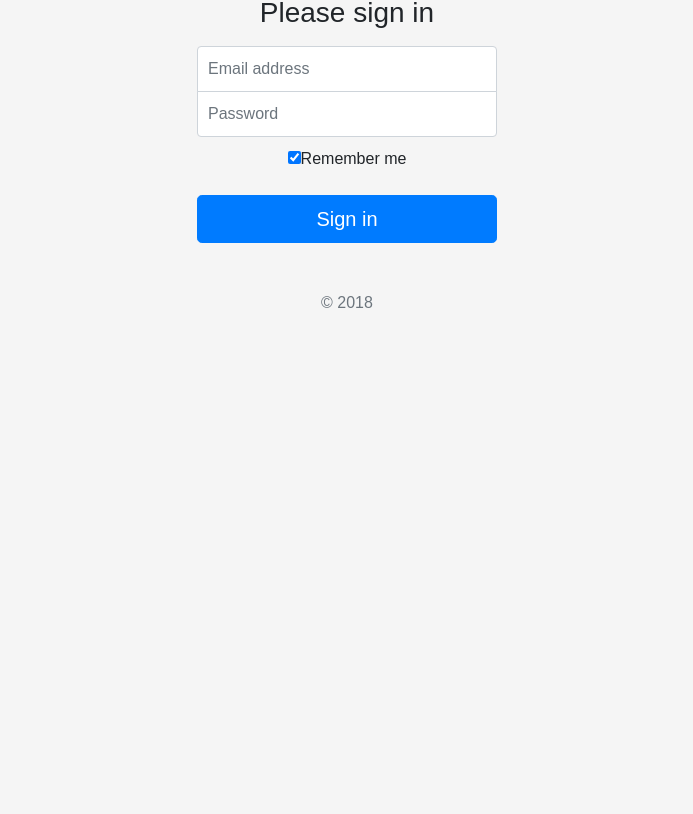
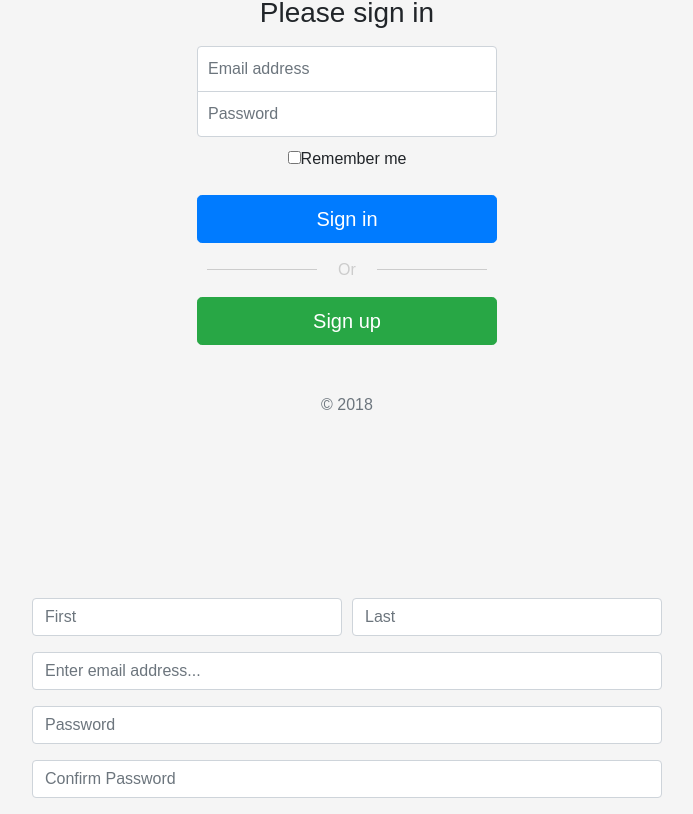
Before and after one commit to karthiknayak02/insidecirclesports, a React (Create React App) app: page /login in a window 1280 px wide. Shown: the part 295-1109 px from the top of the page, without its empty margins (293-986 px from the left). Before the commit the page ends 800 px from the top, so only its background shows below. Built offline with nearby package versions, Linux system fonts and the light colour scheme.

Commit message:
TASK#3: Created sign up button and sign up form.
Needs to be implemented functionally - right now it does nothing, and the organization of the components may not be ideal.

```diff
--- a/src/_smart-components/Navigation.js
+++ b/src/_smart-components/Navigation.js
@@ -49,7 +49,7 @@ class Navigation extends Component {
 			<nav>
 				<Navbar color="light" light expand="md">
 					<NavbarBrand>
-						<Link to="/">InsideCircleSports</Link>
+						<Link to="/">Inside Circle Sports</Link>
 					</NavbarBrand>
 
 					<Nav className="ml-auto" navbar>
--- a/src/pages/SignupLogin.js
+++ /dev/null
@@ -1,118 +0,0 @@
-/* - Main import(s) 				-- */
-import React, { Component } from 'react';
-
-/* - Style import(s) 			-- */
-import 'bootstrap/dist/css/bootstrap.min.css';
-import '../styles/SignupLogin.css';
-
-/*/
-*  Component: SignupLogin
-*  @props {NA}
-*  @EventHandler(s): NA
-*  @Description: Signup/Login page for users of the site
-/*/
-class SignupLogin extends Component {
-	constructor(props) {
-		super(props);
-		this.handleEmailChange = this.handleEmailChange.bind(this);
-		this.handlePasswordChange = this.handlePasswordChange.bind(this);
-		this.handleSubmission = this.handleSubmission.bind(this);
-		this.handleRememberMeChange = this.handleRememberMeChange.bind(this);
-
-		this.state = {
-			email: '',
-			password: '',
-			rememberMeIsChecked: true,
-		};
-	}
-
-	handleEmailChange(event) {
-		this.setState({ email: event.target.value });
-	}
-
-	handlePasswordChange(event) {
-		this.setState({ password: event.target.value });
-	}
-
-	handleRememberMeChange(event) {
-		this.setState({ rememberMeIsChecked: !this.state.rememberMeIsChecked }, () => {
-			console.log('Checked: ' + this.state.rememberMeIsChecked);
-		});
-	}
-
-	handleSubmission(event) {
-		console.log('Email: ' + this.state.email);
-		console.log('Password: ' + this.state.password);
-		console.log('Remember: ' + this.state.rememberMeIsChecked);
-
-		alert(
-			'Email, password, remember me status: ' +
-				this.state.email +
-				', ' +
-				this.state.password +
-				', ' +
-				this.state.rememberMeIsChecked
-		);
-
-		event.preventDefault();
-	}
-
-	render() {
-		return (
-			<div className="login-box">
-				<form class="form-signin">
-					<img class="mb-4" src="https://s8.postimg.cc/qh5ck71gl/test_logo.png" alt="" width="102" height="102" />
-
-					<h1 class="h3 mb-3 font-weight-normal">Please sign in</h1>
-
-					<label for="inputEmail" class="sr-only">
-						Email address
-					</label>
-					<input
-						type="email"
-						id="inputEmail"
-						class="form-control"
-						placeholder="Email address"
-						required=""
-						autoFocus=""
-						value={this.state.email}
-						onChange={this.handleEmailChange}
-					/>
-
-					<label for="inputPassword" class="sr-only">
-						Password
-					</label>
-					<input
-						type="password"
-						id="inputPassword"
-						class="form-control"
-						placeholder="Password"
-						required=""
-						value={this.state.password}
-						onChange={this.handlePasswordChange}
-					/>
-
-					<div class="checkbox mb-3">
-						<label>
-							<input
-								type="checkbox"
-								value="remember-me"
-								onChange={this.handleRememberMeChange}
-								checked={this.state.rememberMeIsChecked}
-							/>
-							Remember me
-						</label>
-					</div>
-
-					<button class="btn btn-lg btn-primary btn-block" type="submit" onClick={this.handleSubmission}>
-						Sign in
-					</button>
-
-					<p class="mt-5 mb-3 text-muted">© 2018</p>
-				</form>
-			</div>
-		);
-	}
-}
-
-export default SignupLogin;
--- /dev/null
+++ b/src/pages/SignupLogin/Login.js
@@ -0,0 +1,132 @@
+/* - Main import(s) 				-- */
+import React, { Component } from 'react';
+
+/* - Style import(s) 			-- */
+import 'bootstrap/dist/css/bootstrap.min.css';
+import './styles/Login.css';
+
+/*/
+*  Component: Login
+*  @props {NA}
+*  @EventHandler(s): NA
+*  @Description: Signup/Login page for users of the site
+/*/
+class Login extends Component {
+	constructor(props) {
+		super(props);
+		this.handleEmailChange = this.handleEmailChange.bind(this);
+		this.handlePasswordChange = this.handlePasswordChange.bind(this);
+		this.handleSubmission = this.handleSubmission.bind(this);
+		this.handleRememberMeChange = this.handleRememberMeChange.bind(this);
+
+		this.state = {
+			email: '',
+			password: '',
+			rememberMeIsChecked: false,
+		};
+	}
+
+	handleEmailChange(event) {
+		this.setState({ email: event.target.value });
+	}
+
+	handlePasswordChange(event) {
+		this.setState({ password: event.target.value });
+	}
+
+	handleRememberMeChange(event) {
+		this.setState({ rememberMeIsChecked: !this.state.rememberMeIsChecked }, () => {
+			console.log('Checked: ' + this.state.rememberMeIsChecked);
+		});
+	}
+
+	handleSubmission(event) {
+		console.log('Email: ' + this.state.email);
+		console.log('Password: ' + this.state.password);
+		console.log('Remember: ' + this.state.rememberMeIsChecked);
+
+		alert(
+			'Email, password, remember me status: ' +
+				this.state.email +
+				', ' +
+				this.state.password +
+				', ' +
+				this.state.rememberMeIsChecked
+		);
+
+		event.preventDefault();
+	}
+
+	render() {
+		return (
+			<div>
+				<div className="login-box">
+					<form class="form-signin">
+						<img
+							class="mb-4"
+							src="https://s8.postimg.cc/qh5ck71gl/test_logo.png"
+							alt=""
+							width="102"
+							height="102"
+						/>
+
+						<h1 class="h3 mb-3 font-weight-normal">Please sign in</h1>
+
+						<label for="inputEmail" class="sr-only">
+							Email address
+						</label>
+						<input
+							type="email"
+							id="inputEmail"
+							class="form-control"
+							placeholder="Email address"
+							required=""
+							autoFocus=""
+							value={this.state.email}
+							onChange={this.handleEmailChange}
+						/>
+
+						<label for="inputPassword" class="sr-only">
+							Password
+						</label>
+						<input
+							type="password"
+							id="inputPassword"
+							class="form-control"
+							placeholder="Password"
+							required=""
+							value={this.state.password}
+							onChange={this.handlePasswordChange}
+						/>
+
+						<div class="checkbox mb-3">
+							<label>
+								<input
+									type="checkbox"
+									value="remember-me"
+									onChange={this.handleRememberMeChange}
+									checked={this.state.rememberMeIsChecked}
+								/>
+								Remember me
+							</label>
+						</div>
+
+						<button class="btn btn-lg btn-primary btn-block" type="submit" onClick={this.handleSubmission}>
+							Sign in
+						</button>
+
+						<hr />
+
+						<button class="btn btn-lg btn-success btn-block" type="submit" onClick={this.handleSubmission}>
+							Sign up
+						</button>
+
+						<p class="mt-5 mb-3 text-muted">© 2018</p>
+					</form>
+				</div>
+			</div>
+		);
+	}
+}
+
+export default Login;
--- /dev/null
+++ b/src/pages/SignupLogin/Signup.js
@@ -0,0 +1,54 @@
+/* - Main import(s) 				-- */
+import React, { Component } from 'react';
+
+/* - Style import(s) 			-- */
+import 'bootstrap/dist/css/bootstrap.min.css';
+import './styles/Signup.css';
+
+class Signup extends Component {
+	constructor(props) {
+		super(props);
+	}
+
+	render() {
+		return (
+			<div className="signup-box">
+				<form>
+					<div class="form-row">
+						<div class="form-group col-md-6">
+							<input type="text" class="form-control" id="firstNameEntry" placeholder="First" />
+						</div>
+						<div class="form-group col-md-6">
+							<input type="text" class="form-control" id="lastNameEntry" placeholder="Last" />
+						</div>
+					</div>
+
+					<div class="form-group">
+						<input
+							type="email"
+							class="form-control"
+							id="emailEntry"
+							aria-describedby="emailHelp"
+							placeholder="Enter email address..."
+						/>
+					</div>
+
+					<div class="form-group">
+						<input type="password" class="form-control" id="passwordEntry" placeholder="Password" />
+					</div>
+
+					<div class="form-group">
+						<input
+							type="password"
+							class="form-control"
+							id="confirmPasswordEntry"
+							placeholder="Confirm Password"
+						/>
+					</div>
+				</form>
+			</div>
+		);
+	}
+}
+
+export default Signup;
--- /dev/null
+++ b/src/pages/SignupLogin/SignupLoginPage.js
@@ -0,0 +1,32 @@
+/* - Main import(s) 				-- */
+import React, { Component } from 'react';
+
+/* - Style import(s) 			-- */
+import 'bootstrap/dist/css/bootstrap.min.css';
+import './styles/SignupLoginPage.css';
+
+import Login from './Login';
+import Signup from './Signup';
+
+/*/
+*  Component: SignupLogin
+*  @props {NA}
+*  @EventHandler(s): NA
+*  @Description: Signup/Login page for users of the site
+/*/
+class SignupLoginPage extends Component {
+	constructor(props) {
+		super(props);
+	}
+
+	render() {
+		return (
+			<div className="signup-login-page">
+				<Login />
+				<Signup />
+			</div>
+		);
+	}
+}
+
+export default SignupLoginPage;
--- /dev/null
+++ b/src/pages/SignupLogin/styles/Login.css
@@ -0,0 +1,69 @@
+.text-muted {
+	color: #6c757d !important;
+}
+
+.form-signin {
+	width: 100%;
+	max-width: 330px;
+	padding: 15px;
+	margin: 0 auto;
+}
+.form-signin .checkbox {
+	font-weight: 400;
+}
+.form-signin .form-control {
+	position: relative;
+	box-sizing: border-box;
+	height: auto;
+	padding: 10px;
+	font-size: 16px;
+}
+.form-signin .form-control:focus {
+	z-index: 2;
+}
+.form-signin input[type='email'] {
+	margin-bottom: -1px;
+	border-bottom-right-radius: 0;
+	border-bottom-left-radius: 0;
+}
+.form-signin input[type='password'] {
+	margin-bottom: 10px;
+	border-top-left-radius: 0;
+	border-top-right-radius: 0;
+}
+
+.login-box {
+	text-align: center;
+	padding: 150px 0;
+}
+
+hr {
+	height: 2px;
+	border: 0;
+	line-height: 20px;
+	padding: 10px;
+}
+
+hr:before {
+	content: '';
+	display: block;
+	height: 1px;
+	background-color: #ccc;
+}
+
+hr:after {
+	content: 'Or';
+	color: #ccc;
+	display: block;
+	text-align: center;
+	background-color: #f5f5f5;
+	width: 60px;
+	margin-top: -10px;
+	position: absolute;
+	left: 50%;
+	-webkit-transform: translate(-50%);
+	-moz-transform: translate(-50%);
+	-ms-transform: translate(-50%);
+	-o-transform: translate(-50%);
+	transform: translate(-50%);
+}
--- /dev/null
+++ b/src/pages/SignupLogin/styles/Signup.css
@@ -0,0 +1,5 @@
+.signup-box {
+	text-align: left;
+	max-width: 630px;
+	margin: 0 auto;
+}
--- /dev/null
+++ b/src/pages/SignupLogin/styles/SignupLoginPage.css
@@ -0,0 +1,4 @@
+/* .signup-login-page {
+	display: flex;
+	flex-direction: row;
+} */
--- a/src/routes/Routes.js
+++ b/src/routes/Routes.js
@@ -11,7 +11,7 @@ import SportsPageMLS from '../pages/SportsPageMLS';
 import SportsPageNBA from '../pages/SportsPageNBA';
 import SportsPageNFL from '../pages/SportsPageNFL';
 import SportsPageNHL from '../pages/SportsPageNHL';
-import SignupLogin from '../pages/SignupLogin';
+import SignupLoginPage from '../pages/SignupLogin/SignupLoginPage';
 
 /*/
  *  Component: Routes
@@ -30,7 +30,7 @@ class Routes extends Component {
 					<Route path="/sport/nba" component={SportsPageNBA} />
 					<Route path="/sport/nfl" component={SportsPageNFL} />
 					<Route path="/sport/nhl" component={SportsPageNHL} />
-					<Route path="/login" component={SignupLogin} />
+					<Route path="/login" component={SignupLoginPage} />
 				</Switch>
 			</main>
 		);
--- a/src/styles/SignupLogin.css
+++ /dev/null
@@ -1,38 +0,0 @@
-.text-muted {
-    color: #6c757d!important;
-}
-
-.form-signin {
-    width: 100%;
-    max-width: 330px;
-    padding: 15px;
-    margin: 0 auto;
-}
-.form-signin .checkbox {
-    font-weight: 400;
-}
-.form-signin .form-control {
-    position: relative;
-    box-sizing: border-box;
-    height: auto;
-    padding: 10px;
-    font-size: 16px;
-}
-.form-signin .form-control:focus {
-    z-index: 2;
-}
-.form-signin input[type="email"] {
-    margin-bottom: -1px;
-    border-bottom-right-radius: 0;
-    border-bottom-left-radius: 0;
-}
-.form-signin input[type="password"] {
-    margin-bottom: 10px;
-    border-top-left-radius: 0;
-    border-top-right-radius: 0;
-}
-
-.login-box {
-    text-align: center;
-    padding: 150px 0;
-}
```
